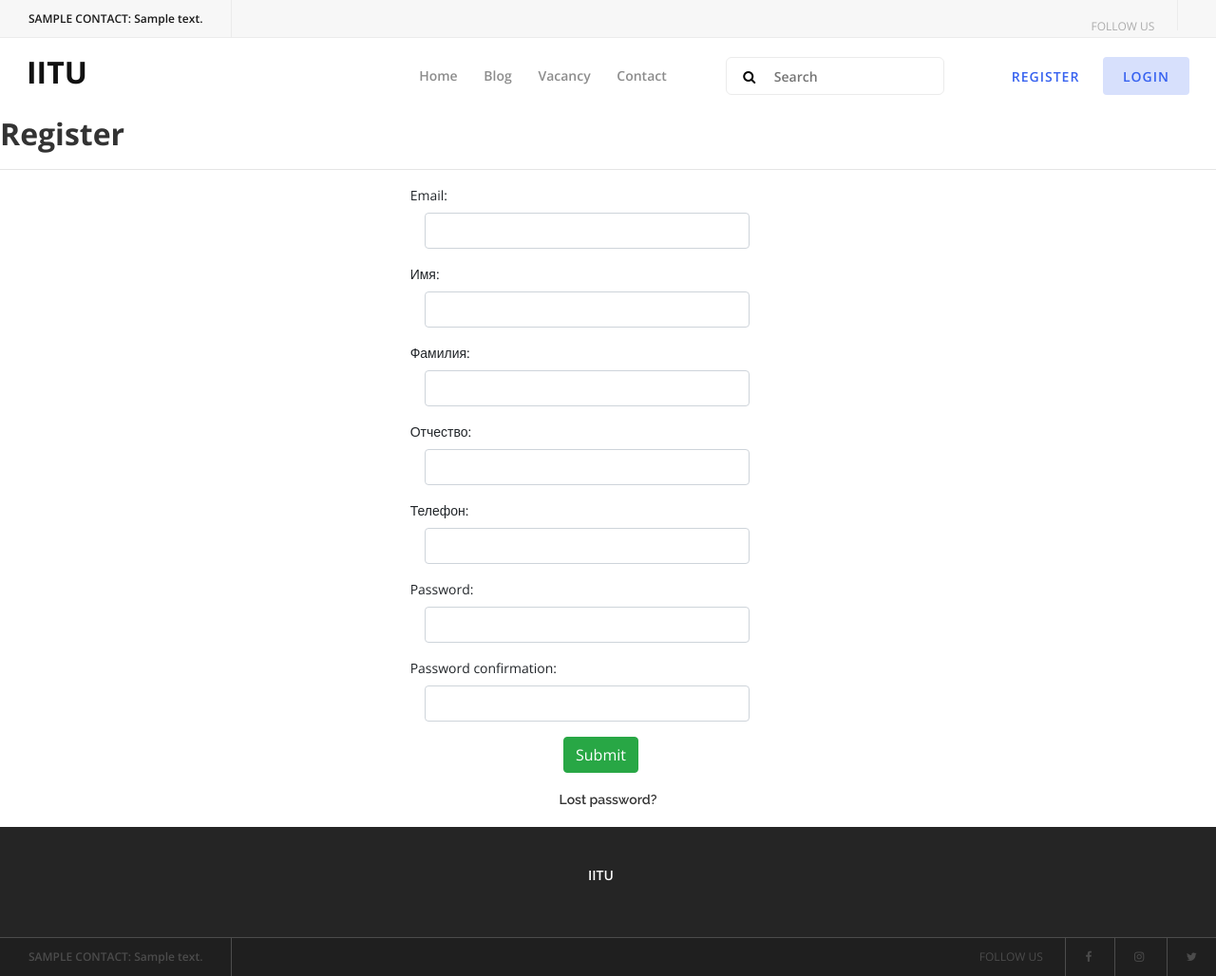
After one commit to KaukimDima/iiu, a Django app: page /accounts/register/ in a window 1280 px wide. The commit adds this page. Shown: the whole page at 95% size. Run offline with Django 3.2, Linux system fonts and the light colour scheme; tables that the repository leaves empty hold one stand-in row (values such as "Sample post"); some libraries are stand-ins or nearby versions.

Commit message:
register, profile

```diff
--- a/accounts/forms.py
+++ b/accounts/forms.py
@@ -38,6 +38,38 @@ class UserCreationForm(forms.ModelForm):
             user.save()
         return user
 
+class UserProfileForm(forms.ModelForm):
+    """A form for creating new users. Includes all the required
+    fields, plus a repeated password."""
+    password1 = forms.CharField(label='Password', widget=forms.PasswordInput)
+    password2 = forms.CharField(label='Password confirmation', widget=forms.PasswordInput)
+    password3 = forms.CharField(label='Current password', widget=forms.PasswordInput)
+
+    class Meta:
+        model = User
+        fields = ('email', 'name', 'surname', 'patronymic', 'phone')
+
+    def clean_password2(self):
+        # Check that the two password entries match
+        password1 = self.cleaned_data.get("password1")
+        password2 = self.cleaned_data.get("password2")
+        if password1 and password2 and password1 != password2:
+            raise forms.ValidationError("Passwords don't match")
+        return password2
+
+    def clean_password3(self):
+        # Check that the two password entries match
+        password1 = self.cleaned_data.get("password3")
+        return password3
+
+    def save(self, commit=True):
+        # Save the provided password in hashed format
+        user = super().save(commit=False)
+        user.set_password(self.cleaned_data["password1"])
+        if commit:
+            user.save()
+        return user
+
 class UserChangeForm(forms.ModelForm):
     """A form for updating users. Includes all the fields on
     the user, but replaces the password field with admin's
@@ -51,3 +83,6 @@ class UserChangeForm(forms.ModelForm):
 
     def clean_password(self):
         return self.initial["password"]
+
+
+# class UserRegisterForm(forms.ModelForm):
--- a/accounts/models.py
+++ b/accounts/models.py
@@ -5,6 +5,10 @@ from django.db import models
 from django.apps import apps
 from utils.models import upload_path
 from django.core.mail import send_mail
+import os
+
+def upload_path(instance, filename):
+	return os.path.join(str(instance.__class__.__name__).lower() + '/', filename)
 
 
 LEARNING_TYPE = (
@@ -69,7 +73,7 @@ class User(AbstractBaseUser, PermissionsMixin):
     is_enabled = models.BooleanField(verbose_name='Активен', default=False)
     is_admin = models.BooleanField(default=False)
     created_at = models.DateTimeField(auto_now_add=True)
-    # image = models.ImageField(upload_to=upload_path, null=True, blank=True)
+    image = models.ImageField(upload_to=upload_path, null=True, blank=True)
     objects = UserManager()
 
     USERNAME_FIELD = 'email'
--- /dev/null
+++ b/accounts/templates/register_user.html
@@ -0,0 +1,68 @@
+{% extends 'base.html' %}
+
+{% block content %}
+    <style>
+        .row {
+            margin-right: 0;
+        }
+    </style>
+
+    {% if succes %}
+        <h2>Thank yout for registration</h2>
+    {% else %}
+        <h2>Register</h2>
+    {% endif %}
+
+    {% for field in form %}
+    <div class="fieldWrapper">
+        {{ field.errors }}
+    </div>
+    {% endfor %}
+    <hr>
+    <div style="width: 100%; oveflow: hidden;">
+        <form
+        style=""
+        enctype="multipart/form-data"
+        method="POST"
+        action=""
+        id="demo-form2"
+        data-parsley-validate class="form-horizontal form-label-left">
+
+            {% csrf_token %}
+
+            {% for v in form.visible_fields %}
+                <div class="row">
+                    <div class="col-md-4"></div>
+                    <div class="form-group col-md-6">
+                        {{ v.label_tag }} <br>
+                        <div class="col-md-12 col-sm-12 col-xs-12">
+                            <input
+                                id="first-name"
+                                type="{{ v.field.widget.input_type }}"
+                                value="{% if v.value %}{{ v.value }}{% endif %}"
+                                name="{{ v.name }}"
+                                required="required"
+                                class="form-control col-md-7 col-xs-12">
+                        </div>
+                    </div>
+                </div>
+            {% endfor %}
+
+            <div class="ln_solid"></div>
+            <div class="form-group">
+                <div class="row">
+                    <div style="text-align: center;" class="col-md-12 col-sm-12 col-xs-12 col-md-offset-3">
+                        <button type="submit" class="btn btn-success">Submit</button>
+                    </div>
+                </div>
+            </div>
+            <p
+                style="text-align: center;"
+                class="col-md-12 col-sm-12 col-xs-12 col-md-offset-3">
+                    <a href="{% url 'password_reset' %}">Lost password?</a>
+            </p>
+        </form>
+
+    </div>
+
+{% endblock %}
--- a/accounts/urls.py
+++ b/accounts/urls.py
@@ -0,0 +1,9 @@
+from django.urls import path, include
+from . import views
+
+app_name = 'accounts'
+
+urlpatterns = [
+    path('register/', views.register, name='register'),
+    path('profile/', views.profile, name='profile'),
+]
--- a/accounts/views.py
+++ b/accounts/views.py
@@ -1 +1,30 @@
-from django.shortcuts import render
+from django.shortcuts import render, HttpResponseRedirect
+from .forms import UserCreationForm, UserProfileForm
+from utils import http
+
+@http.base_data()
+def register(request, context):
+
+    form = UserCreationForm(request.POST or None)
+    context['form'] = form
+    context['register'] = True
+
+    if request.method == "POST":
+        if form.is_valid():
+            form.save()
+            return http.custom_redirect('login', register=1)
+    return render(request, 'register_user.html', context)
+
+@http.base_data()
+def profile(request, context):
+
+    data = {
+        'email' : request.user.email,
+        'surname' : request.user.surname,
+        'name' : request.user.name,
+        'patronymic' : request.user.patronymic,
+        'phone' : request.user.phone,
+    }
+    form = UserProfileForm(initial=data)
+    context['form'] = form
+    return render(request, 'profile.html', context)
--- a/frontend/views.py
+++ b/frontend/views.py
@@ -11,7 +11,7 @@ def home(request, context):
     blogs = Blog.objects.order_by('-id')[:3]
     context['blogs'] = blogs
     context['events'] = events
-
+    context['register'] if request.GET.get('register') else None
     return render(request, 'home.html', context)
 
 
--- a/iitu/urls.py
+++ b/iitu/urls.py
@@ -22,6 +22,7 @@ from django.conf.urls.static import static
 urlpatterns = [
     path('admin/', admin.site.urls),
     path('accounts/', include('django.contrib.auth.urls')),
+    path('accounts/', include('accounts.urls', namespace='accounts')),
     path('', include('frontend.urls', namespace='frontend')),
     path('', include('blog.urls', namespace='blog')),
     path('', include('vacancy.urls', namespace='vacancy')),
--- a/templates/base.html
+++ b/templates/base.html
@@ -75,7 +75,7 @@
                             <ul>
                                 <li><a href="{% url 'fronted:home' %}">Home</a></li>
                                 <li><a href="{% url 'blog:home' %}">Blog</a></li>
-                                <li><a href="{% url 'vacancy:home' %}">vacancy</a></li>
+                                <li><a href="{% url 'vacancy:home' %}">Vacancy</a></li>
                                 <li><a href="{% url 'frontend:contacts' %}">Contact</a></li>
                             </ul>
 
@@ -88,10 +88,27 @@
                             </div>
 
                             <!-- Register / Login -->
-                            <div class="register-login-area">
-                                <a href="#" class="btn">Register</a>
-                                <a href="index-login.html" class="btn active">Login</a>
-                            </div>
+                            {% if not request.user.is_authenticated %}
+                                <div class="register-login-area">
+                                    <a href="{% url 'accounts:register' %}" class="btn">Register</a>
+                                    <a href="{% url 'login' %}" class="btn active">Login</a>
+                                </div>
+                            {% else %}
+                                <div class="login-state d-flex align-items-center">
+                                    <div class="user-name mr-30">
+                                        <div class="dropdown">
+                                            <a class="dropdown-toggle" href="#" role="button" id="userName" data-toggle="dropdown" aria-haspopup="true" aria-expanded="false">{{ request.user }}</a>
+                                            <div class="dropdown-menu dropdown-menu-right" aria-labelledby="userName">
+                                                <a class="dropdown-item" href="{% url 'accounts:profile' %}">Profile</a>
+                                                <a class="dropdown-item" href="{% url 'logout' %}">Logout</a>
+                                            </div>
+                                        </div>
+                                    </div>
+                                    <div class="userthumb">
+                                        <img src="{{ request.user.image }}" alt="">
+                                    </div>
+                                </div>
+                            {% endif %}
 
                         </div>
                         <!-- Nav End -->
--- a/templates/registration/login.html
+++ b/templates/registration/login.html
@@ -51,8 +51,8 @@
               <div class="form-group">
                 <div class="col-md-6 col-sm-6 col-xs-12 col-md-offset-3">
                   <button type="submit" class="btn btn-success">Login</button>
-                  <a  class="btn btn-danger" href="{% url 'crm:register' %}">Register</a>
-                  <input type="hidden" name="next" value="/crm/">
+                  <a  class="btn btn-danger" href="{% url 'accounts:register' %}">Register</a>
+                  <input type="hidden" name="next" value="{% url 'frontend:home' %}">
                 </div>
               </div>
               <p><a href="{% url 'password_reset' %}">Lost password?</a></p>
--- a/utils/http.py
+++ b/utils/http.py
@@ -1,9 +1,13 @@
+from django.shortcuts import HttpResponseRedirect
+from django.urls import reverse
 from frontend.models import (
     Advantage,
     Contacts,
     Social
 )
 from functools import wraps
+import urllib
+
 
 def base_data():
     """
@@ -30,6 +34,12 @@ def base_data():
         return inner
     return decorator
 
+def custom_redirect(url_name, *args, **kwargs):
+    url = reverse(url_name, args = args)
+    params = urllib.parse.urlencode(kwargs)
+    return HttpResponseRedirect(url + "?%s" % params)
+
+
 
 def get_telegram_data(data):
     telegram_data = data['originalDetectIntentRequest']['payload']\
```
Also changed, not shown: accounts/templates/profile.html (added, +63 -0 lines), frontend/templates/home.html (+6 -3 lines), templates/crm/register1.html (renamed from templates/crm/register.html).
